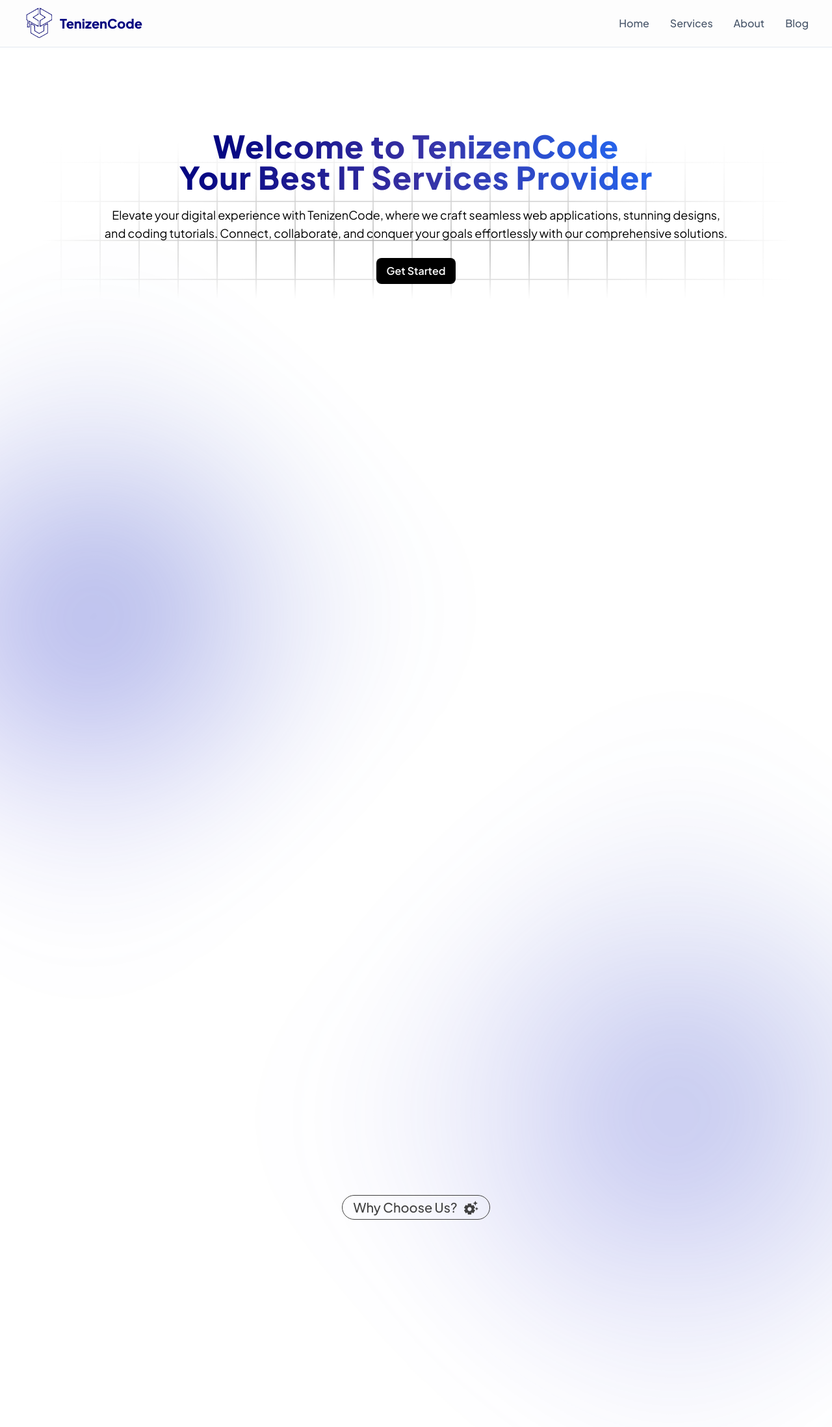
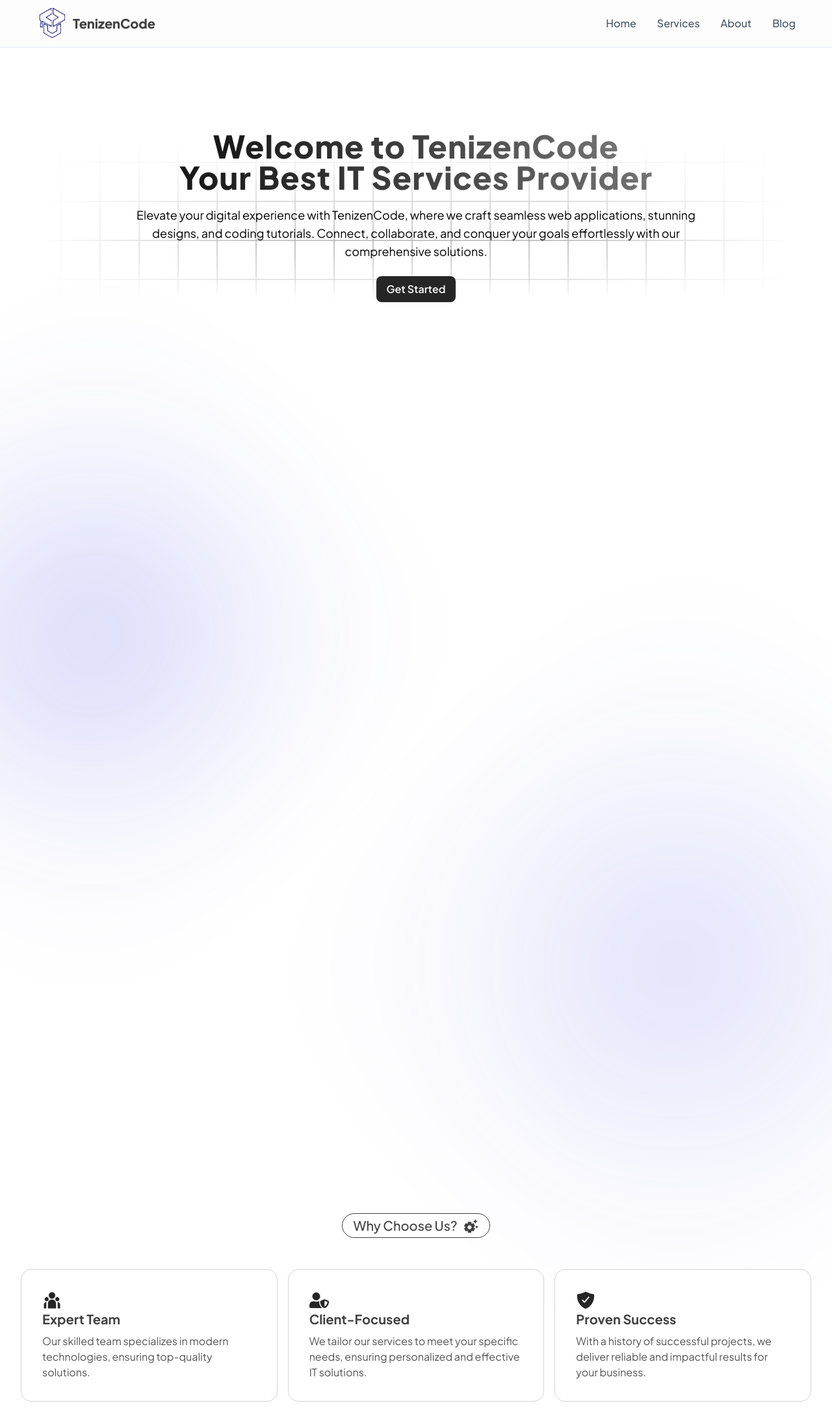
Before and after one commit to ikhsanadrians/tenizen-code, a Next.js app: page / in a window 1280 px wide. Shown: the top 2196 px of the page at 65% size. Built offline with nearby package versions, Linux system fonts and the light colour scheme.

Commit message:
feat: why us

```diff
--- a/app/components/header.tsx
+++ b/app/components/header.tsx
@@ -2,18 +2,20 @@
 import Image from 'next/image'
 import TenizenCodeIcon from '../../public/icons/tenizencode.png'
 import Link from 'next/link'
+import { TiThMenu } from "react-icons/ti";
+
 
 const header = () => {
     return (
-        <header className="border-b-slate-200 border-b-[1.4px] py-3 px-9 sticky top-0 z-[99] bg-neutral-100/20 backdrop-blur-md">
+        <header className="border-b-slate-200 border-b-[1.4px] py-3 px-4 lg:px-14 sticky top-0 z-[99] bg-neutral-100/20 backdrop-blur-md">
             <div className="flex items-center justify-between container mx-auto">
                 <div className="header-icons flex items-center gap-2">
                     <Image className='h-12 w-12' src={TenizenCodeIcon} alt="TenizenCodeIcon" />
                     <div className="icons-name">
-                        <h1 className="font-extrabold text-xl text-secondary">TenizenCode</h1>
+                        <h1 className="font-extrabold text-xl text-neutral-700 lg:block hidden">TenizenCode</h1>
                     </div>
                 </div>
-                <div className="header-menu">
+                <div className="header-menu lg:block hidden">
                     <ul className="flex gap-8 font-medium text-slate-600">
                         <li className='relative flex justify-center gap-5 items-center group'>
                             <Link href="/">Home</Link>
@@ -33,6 +35,9 @@
                         </li>
                     </ul>
                 </div>
+                <div className="hamburger lg:hidden block">
+                    <TiThMenu size={30} />
+                </div>
             </div>
 
 
--- a/app/components/home/hero.tsx
+++ b/app/components/home/hero.tsx
@@ -3,19 +3,19 @@
 const Hero = () => {
     return (
         <div className="container mx-auto flex justify-center h-full max-h-screen">
-            <div className="flex flex-col items-center  mt-32  relative">
+            <div className="flex flex-col items-center  mt-32 lg:px-0 px-4 relative">
                 <div className="text-hero flex flex-col items-center text-center text-3xl lg:text-5xl" data-aos="fade-up">
-                    <div className="font-extrabold text-transparent  tracking-wide bg-gradient-to-r from-secondary via-indigo-800 to-blue-600 bg-clip-text">
+                    <div className="font-extrabold tracking-wide bg-gradient-to-r from-neutral-900 via-neutral-700 to-neutral-500 bg-clip-text text-transparent first-letter:bg-clip-text">
                         Welcome to TenizenCode
                     </div>
-                    <div className="font-extrabold text-transparent tracking-wide bg-gradient-to-r from-secondary via-indigo-800 to-blue-600 bg-clip-text">
+                    <div className="font-extrabold text-transparent tracking-wide bg-gradient-to-r from-neutral-900 via-neutral-700 to-neutral-500 bg-clip-text text-transparent">
                         Your Best IT Services Provider
                     </div>
                 </div>
-                <div className="description w-3/4 mt-5" data-aos="fade-up">
+                <div className="description w-full px-4 lg:w-3/4 mt-5" data-aos="fade-up">
                     <p className='text-center text-lg'>Elevate your digital experience with TenizenCode, where we craft seamless web applications, stunning designs, and coding tutorials. Connect, collaborate, and conquer your goals effortlessly with our comprehensive solutions.</p>
                 </div>
-                <button data-aos="fade-up" className='bg-black text-white px-4 py-2 mt-6 rounded-lg font-semibold hover:bg-secondary duration-500'>
+                <button data-aos="fade-up" className='bg-neutral-800 text-white px-4 py-2 mt-6 rounded-lg font-semibold hover:bg-primary duration-500'>
                     Get Started
                 </button>
 
--- a/app/components/home/serviceSection.tsx
+++ b/app/components/home/serviceSection.tsx
@@ -15,7 +15,7 @@
                         <MdSettingsSuggest size={25} className="fill-neutral-700" />
                     </div>
                     <div className="servicesection-detail mt-8 flex justify-center w-full">
-                        <h1 className="text-5xl bg-gradient-to-r from-neutral-900 via-neutral-700 to-neutral-500 bg-clip-text text-transparent font-extrabold w-3/6 text-center">Transform your tech business with tailored services</h1>
+                        <h1 className="text-3xl lg:text-5xl bg-gradient-to-r from-neutral-900 via-neutral-700 to-neutral-500 bg-clip-text text-transparent font-extrabold w-full lg:w-3/6 text-center">Transform your tech business with tailored services</h1>
                     </div>
                 </div>
                 <div className="service-list mt-8 z-99 grid md:grid-cols-2 grid-cols-1 lg:grid-cols-3 px-8 gap-4" data-aos="fade-up">
@@ -26,9 +26,9 @@
                     }
                 </div>
                 <div className="flex h-full justify-center items-center overflow-hidden">
-                    <div className="absolute inset-y-16 inset-x-0 w-72 h-80 blur-[145px] rounded-full rotate-45 bg-gradient-to-b -z-10 from-blue-800 to-indigo-600 ">
+                    <div className="absolute inset-y-16 inset-x-0 w-72 h-80 blur-[145px] rounded-full rotate-45 bg-gradient-to-b -z-10 from-primary to-indigo-600 opacity-50">
                     </div>
-                    <div className="absolute right-24 -bottom-80 w-72 h-80 blur-[165px] rounded-full rotate-45 bg-gradient-to-b -z-10 from-blue-800 to-indigo-600 ">
+                    <div className="absolute right-24 -bottom-[4rem] w-72 h-80 blur-[165px] rounded-full rotate-45 bg-gradient-to-b -z-10 from-primary to-indigo-600 opacity-50">
                     </div>
                 </div>
 
--- a/app/components/home/whyUs.tsx
+++ b/app/components/home/whyUs.tsx
@@ -1,15 +1,50 @@
 import React from 'react'
 import { MdSettingsSuggest } from "react-icons/md";
+import WhyUsCard from '../partials/whyuscard';
+import { RiTeamFill } from "react-icons/ri";
+import { FaUserShield } from "react-icons/fa";
+import { IoShieldCheckmark } from "react-icons/io5";
+
+
 
 const WhyUs = () => {
     return (
-        <div className="container mx-auto flex justify-center max-h-full h-screen mt-72 mb-52">
-            <div className="flex flex-col">
-                <div className="servicesectiontitle flex items-center gap-2 border-[1.5px] border-neutral-700 px-4 py-1 rounded-3xl">
+        <div className="container mx-auto flex justify-center max-h-full h-screen mt-28 lg:mt-72 mb-52">
+            <div className="flex flex-col items-center gap-4 w-full">
+                <div className="servicesectiontitle w-fit flex items-center gap-2 border-[1.5px] border-neutral-700 px-4 py-1 rounded-3xl">
                     <p className='text-xl font-medium text-neutral-700'>
                         Why Choose Us?
                     </p>
                     <MdSettingsSuggest size={25} className="fill-neutral-700" />
+                </div>
+                <div className="why-us-container px-8 mt-8 w-full grid lg:grid-cols-3 gap-4 grid-cols-1">
+                    <WhyUsCard>
+                        <RiTeamFill size={30} className='fill-neutral-800' />
+                        <div className="title font-bold text-xl text-neutral-700 group-hover:text-primary duration-100">
+                            <h1>Expert Team</h1>
+                        </div>
+                        <div className="description text-neutral-600 mt-2">
+                            <p>Our skilled team specializes in modern technologies, ensuring top-quality solutions.</p>
+                        </div>
+                    </WhyUsCard>
+                    <WhyUsCard>
+                        <FaUserShield size={30} className='fill-neutral-800' />
+                        <div className="title font-bold text-xl text-neutral-700 group-hover:text-primary duration-100">
+                            <h1>Client-Focused</h1>
+                        </div>
+                        <div className="description text-neutral-600 mt-2">
+                            <p>We tailor our services to meet your specific needs, ensuring personalized and effective IT solutions.</p>
+                        </div>
+                    </WhyUsCard>
+                    <WhyUsCard>
+                        <IoShieldCheckmark size={30} className='fill-neutral-800' />
+                        <div className="title font-bold text-xl text-neutral-700 group-hover:text-primary duration-100">
+                            <h1>Proven Success</h1>
+                        </div>
+                        <div className="description text-neutral-600 mt-2">
+                            <p>With a history of successful projects, we deliver reliable and impactful results for your business.</p>
+                        </div>
+                    </WhyUsCard>
                 </div>
             </div>
 
--- a/app/components/partials/card.tsx
+++ b/app/components/partials/card.tsx
@@ -11,15 +11,15 @@
 
   const changeIcon = (icons: string) => {
     switch (icons) {
-      case "web": return <HiMiniCodeBracket size={30} className='fill-neutral-800' />
+      case "web": return <HiMiniCodeBracket size={30} className='fill-neutral-800 group-hover:fill-primary' />
         break;
-      case "mobile": return <PiAndroidLogoFill size={30} className='fill-neutral-800' />
+      case "mobile": return <PiAndroidLogoFill size={30} className='fill-neutral-800 group-hover:fill-primary' />
         break;
-      case "servis": return <MdLaptopMac size={30} className='fill-neutral-800' />
+      case "servis": return <MdLaptopMac size={30} className='fill-neutral-800 group-hover:fill-primary' />
         break;
-      case "content": return <FaPhotoVideo size={30} className='fill-neutral-800' />
+      case "content": return <FaPhotoVideo size={30} className='fill-neutral-800 group-hover:fill-primary' />
         break;
-      case "course": return <FaChalkboardTeacher size={30} className='fill-neutral-800' />
+      case "course": return <FaChalkboardTeacher size={30} className='fill-neutral-800 group-hover:fill-primary' />
         break;
     }
 
@@ -33,7 +33,7 @@
         {changeIcon(icon)}
       </div>
       <div className="middle-text mt-2">
-        <p className="font-bold text-xl text-neutral-700 group-hover:text-secondary duration-100">{title}</p>
+        <p className="font-bold text-xl text-neutral-700 group-hover:text-primary duration-100">{title}</p>
         <p className="text-sm text-neutral-500">{subtitle}</p>
       </div>
       <div className="bottom-text mt-3 text-neutral-700">
--- /dev/null
+++ b/app/components/partials/whyuscard.tsx
@@ -0,0 +1,11 @@
+import React from 'react'
+
+const WhyUsCard = ({ children }: { children: React.ReactNode }) => {
+    return (
+        <div className="card group bg-white border-neutral-300 border-[1.2px] rounded-2xl p-8 cursor-pointer hover:scale-105 duration-200 hover:shadow-sm">
+            {children}
+        </div>
+    )
+}
+
+export default WhyUsCard
--- a/tailwind.config.ts
+++ b/tailwind.config.ts
@@ -9,7 +9,8 @@
   theme: {
     extend: {
        colors: {
-           'secondary' : '#030580'
+           'secondary' : '#030580' ,
+            'primary'  :   '#303fe2'
        }
     },
   },
```
